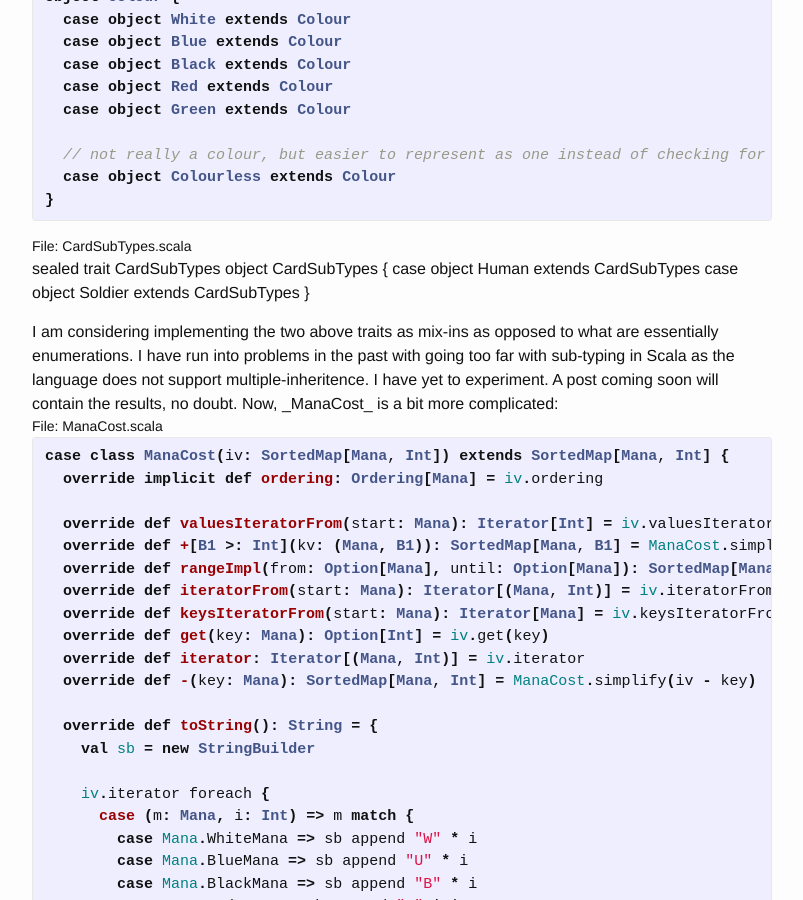
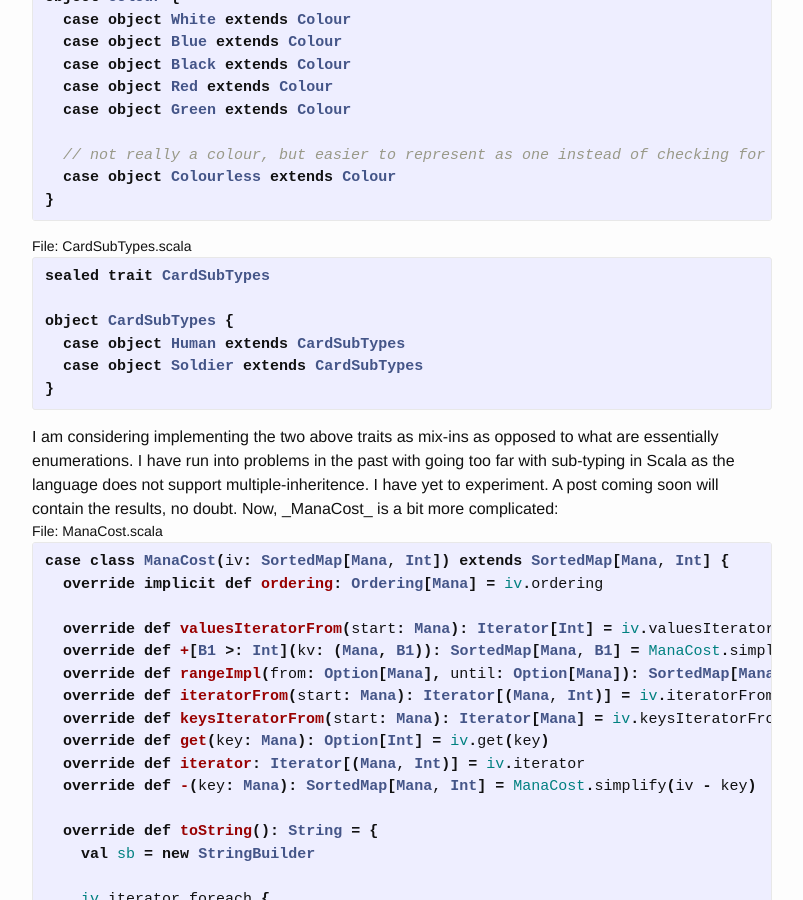
Before and after one commit to schwitzerm/schwitzerm.github.io, a Jekyll site: the page built from _posts/2016-04-28-using-scalas-type-system-to-represent-mtg-pt-1.markdown, in a window 1280 px wide and 900 px high, scrolled down 1551 px. Shown: the whole window, without its empty margins (238-1041 px from the left). Built offline with Jekyll 4.4.1, drawn with Linux system fonts in a browser that asks for light colours.

Commit message:
final test

```diff
--- a/_posts/2016-04-28-using-scalas-type-system-to-represent-mtg-pt-1.markdown
+++ b/_posts/2016-04-28-using-scalas-type-system-to-represent-mtg-pt-1.markdown
@@ -32,7 +32,7 @@ All source code for the project can be found on [github](https://github.com/schw
 For now, let's go over some of the basic structures. Here is the basic layout for a card:
 
 <figure>
-<figcaption>File: Card.scala</figcaption>
+<figcaption>    File: Card.scala</figcaption>
 {% highlight scala %}
 trait Card {
   val name: String
@@ -60,7 +60,7 @@ flavour text. However, our _cardSetInfo_, _colours_, _types_, and _manaCost_ are
 considerably more complex than those prior. Let's take a closer look at the first three:
 
 <figure>
-<figcaption>File: CardSetInfo.scala</figcaption>
+<figcaption>    File: CardSetInfo.scala</figcaption>
 {% highlight scala %}
 case class CardSetInfo(
   expansions: Seq[Expansion],
@@ -74,7 +74,7 @@ I won't go to into the details about the implementation of the classes represent
 in the source code. _expansions_ is a Seq\[Expansion\] as cards can belong to multiple expansions due to reprinting.
 
 <figure>
-<figcaption>File: Colour.scala</figcaption>
+<figcaption>    File: Colour.scala</figcaption>
 {% highlight scala %}
 sealed trait Colour
 
@@ -92,13 +92,15 @@ object Colour {
 </figure>
 
 <figure>
-<figcaption>File: CardSubTypes.scala</figcaption>
+<figcaption>    File: CardSubTypes.scala</figcaption>
+{% highlight scala %}
 sealed trait CardSubTypes
 
 object CardSubTypes {
   case object Human extends CardSubTypes
   case object Soldier extends CardSubTypes
 }
+{% endhighlight %}
 </figure>
 
 I am considering implementing the two above traits as mix-ins as opposed to what are essentially enumerations. I have
@@ -108,7 +110,7 @@ multiple-inheritence. I have yet to experiment. A post coming soon will contain
 Now, _ManaCost_ is a bit more complicated:
 
 <figure>
-<figcaption>File: ManaCost.scala </figcaption>
+<figcaption>    File: ManaCost.scala </figcaption>
 {% highlight scala %}
 case class ManaCost(iv: SortedMap[Mana, Int]) extends SortedMap[Mana, Int] {
   override implicit def ordering: Ordering[Mana] = iv.ordering
```
